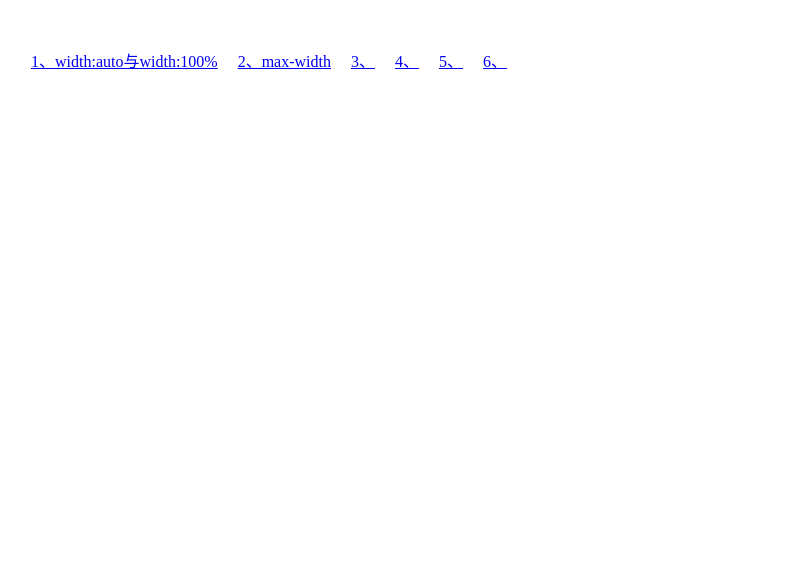
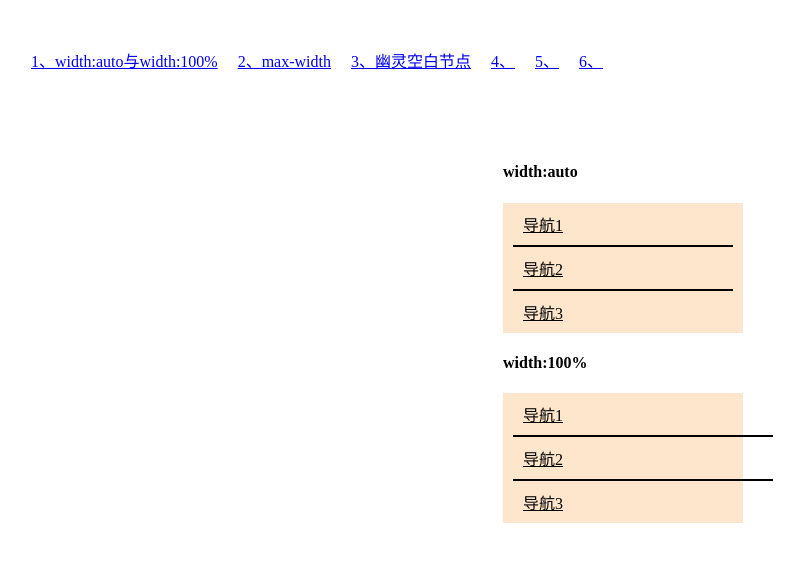
Before and after one commit to JuliaJaJa/css-demo, a Vue app: page /#/css1 in a window 1280 px wide. Before the commit this address led to /#/css3. Shown: the top 562 px of the page, without its empty margins (17-821 px from the left). Built offline with nearby package versions, Linux system fonts and the light colour scheme.

Commit message:
feat: 幽灵空白节点

```diff
--- a/src/App.vue
+++ b/src/App.vue
@@ -3,14 +3,14 @@
  * @Author: huyi2
  * @Date: 2021-08-09 16:12:12
  * @LastEditors: huyi2
- * @LastEditTime: 2021-08-10 20:01:21
+ * @LastEditTime: 2021-08-10 20:19:55
 -->
 <template>
   <div id="app" class="app">
     <div class="title">
       <router-link class="title_item" to="/css1">1、width:auto与width:100%</router-link>
       <router-link class="title_item" to="/css2">2、max-width</router-link>
-      <router-link class="title_item" to="/css3">3、</router-link>
+      <router-link class="title_item" to="/css3">3、幽灵空白节点</router-link>
       <router-link class="title_item" to="/css4">4、</router-link>
       <router-link class="title_item" to="/css5">5、</router-link>
       <router-link class="title_item" to="/css6">6、</router-link>
--- a/src/views/css1.vue
+++ b/src/views/css1.vue
@@ -27,6 +27,8 @@
   background-color: #FDE6CC;
 }
 .nav-a {
+  // width: 200px;
+  // box-sizing: border-box;
   display: block;
   margin: 0 10px;
   padding: 9px 10px;
--- a/src/views/css3.vue
+++ b/src/views/css3.vue
@@ -3,5 +3,19 @@
  * @Author: huyi2
  * @Date: 2021-08-10 19:51:07
  * @LastEditors: huyi2
- * @LastEditTime: 2021-08-10 19:51:08
+ * @LastEditTime: 2021-08-10 20:20:16
 -->
+<template>
+  <div class="container">
+    <span class="span"></span>
+  </div>
+</template>
+
+<style lang="less" scoped>
+.container {
+  background: pink;
+  .span {
+    display: inline-block;
+  }
+}
+</style>
```
